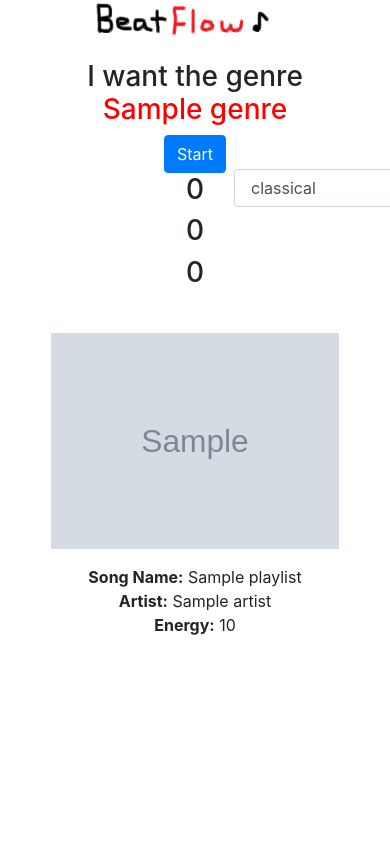
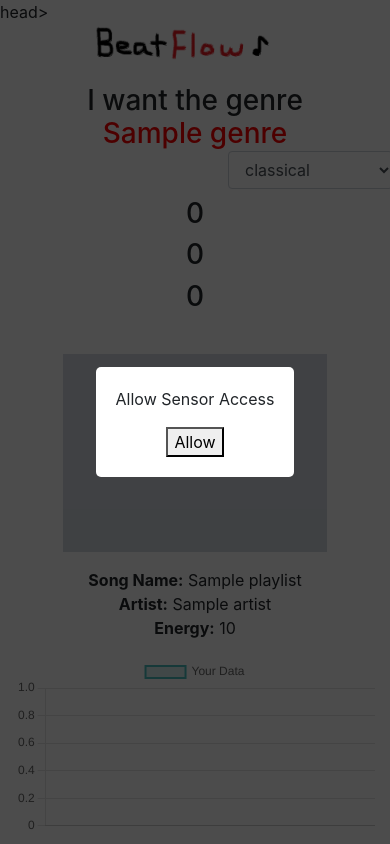
Before and after one commit to MHS-Math-Club/BeatFlow, a Flask app: template templates/index.html in a window 390 px wide; the page is wider, and only the part inside the window is pictured. Run offline with Flask 3, Linux system fonts and the light colour scheme; the template is opened without the code that fills it: most values are stand-ins (such as "Sample title", 1, 10 or a date in 2020); grey boxes marked "Sample" are stand-in pictures.

Commit message:
main front end

```diff
--- a/static/styles/styles.css
+++ b/static/styles/styles.css
@@ -24,10 +24,9 @@
 }
 
 .custom-dropdown {
-    position: absolute;
-    top: 50%;
+    position: relative;
     left: 60%;
-    width: 100px;
+    width: 50% !important;
 }
 
 .center-image {
@@ -44,3 +43,27 @@
 #data {
     padding-top: 5%;
 }
+
+.popup {
+    display: none;
+    position: fixed;
+    top: 0;
+    left: 0;
+    width: 100%;
+    height: 100%;
+    background: rgba(0, 0, 0, 0.7);
+    justify-content: center;
+    align-items: center;
+    z-index: 9999;
+    }
+
+.popup-content {
+    background: #fff;
+    padding: 20px;
+    border-radius: 5px;
+    text-align: center;
+}
+
+body {
+    overflow-x: hidden;
+}
--- a/templates/index.html
+++ b/templates/index.html
@@ -1,6 +1,6 @@
 <!DOCTYPE html>
 <html lang="en">
-<head>
+    head>
     <meta charset="UTF-8">
     <meta name="viewport" content="width=device-width, initial-scale=1.0">
     <link rel="icon" type="image/x-icon" href="/static/images/me.png">
@@ -10,10 +10,16 @@
         var playlist = {{ playlist|tojson|safe }};
         console.log(playlist)
     </script>
-    <script src="/static/scripts/scripts.js"></script>
+    <script src="/static/scripts/script.js"></script>
 </head>
 
 <body>
+    <div class="popup" id="popup">
+        <div class="popup-content">
+          <p>Allow Sensor Access</p>
+          <button onclick="getCadence(); closePopup();">Allow</button>
+        </div>
+    </div>
     <header>
         <div class="container">
             <div class="row">
@@ -28,18 +34,17 @@
             <div id="data" class="col-md-12 centered-div">
                 <div>
                     <div class="container">
-                    <form action="/" method="POST">
+                    <form id="genre-form" action="/" method="POST">
                         <h3>
                             I want the genre
-                            <span class="genre-dropdown" id="genreDropdown">{{ genre }}</span>
+                            <span class="genre-dropdown" id="genreDropdown" onclick="getCadence()">{{ genre }}</span>
                             <select class="form-control custom-dropdown" id="genreSelect" name="genre">
                                 <option value="classical" {% if genre == "classical" %}selected{% endif %}>classical</option>
-                                <option value="hiphop" {% if genre == "hiphop" %}selected{% endif %}>hiphop</option>
+                                <option value ="hiphop" {% if genre == "hiphop" %}selected{% endif %}>hiphop</option>
                                 <option value="pop" {% if genre == "pop" %}selected{% endif %}>pop</option>
                                 <option value="edm" {% if genre == "edm" %}selected{% endif %}>edm</option>
                             </select>
                         </h3>
-                        <button class="btn btn-primary" type="submit">Start</button>
                     </form>
                     <h3 id="accel_value">0</h3>
                     <h3 id="energy_value">0</h3>
@@ -47,6 +52,9 @@
                 </div>
             </div>
         </div>
+        <div class="row">
+            <div class="col-md-12 centered-div">
+                <div class="container text-center">
                     <div class="row">
                         <div class="col-md-12 centered-div">
                             <div class="container text-center">
@@ -71,9 +79,37 @@
                         </div>
                     </div>
                 </div>
+
+            </div>
+        </div>
+    </div>
+    <canvas id="myChart" width="400" height="200"></canvas>
+    <script src="https://cdn.jsdelivr.net/npm/chart.js"></script>
+    <script>
+        var ctx = document.getElementById("myChart").getContext("2d");
+
+        var data = {
+          labels: [],
+          datasets: [
+            {
+              label: "Your Data",
+              data: [],
+              backgroundColor: "rgba(75, 192, 192, 0.2)",
+              borderColor: "rgba(75, 192, 192, 1)",
+              borderWidth: 2,
+            },
+          ],
+        };
+
+        var myChart = new Chart(ctx, {
+          type: "line",
+          data: data,
+        });
+      </script>
       <form action ="/" method ="post" id ="song_request">
         <input type="hidden" id="song">
         </form>
+
 </body>
 
 </html>
```
Also changed, not shown: static/scripts/script.js (+81 -35 lines). Lines whose indentation alone changed are shown as unchanged.
